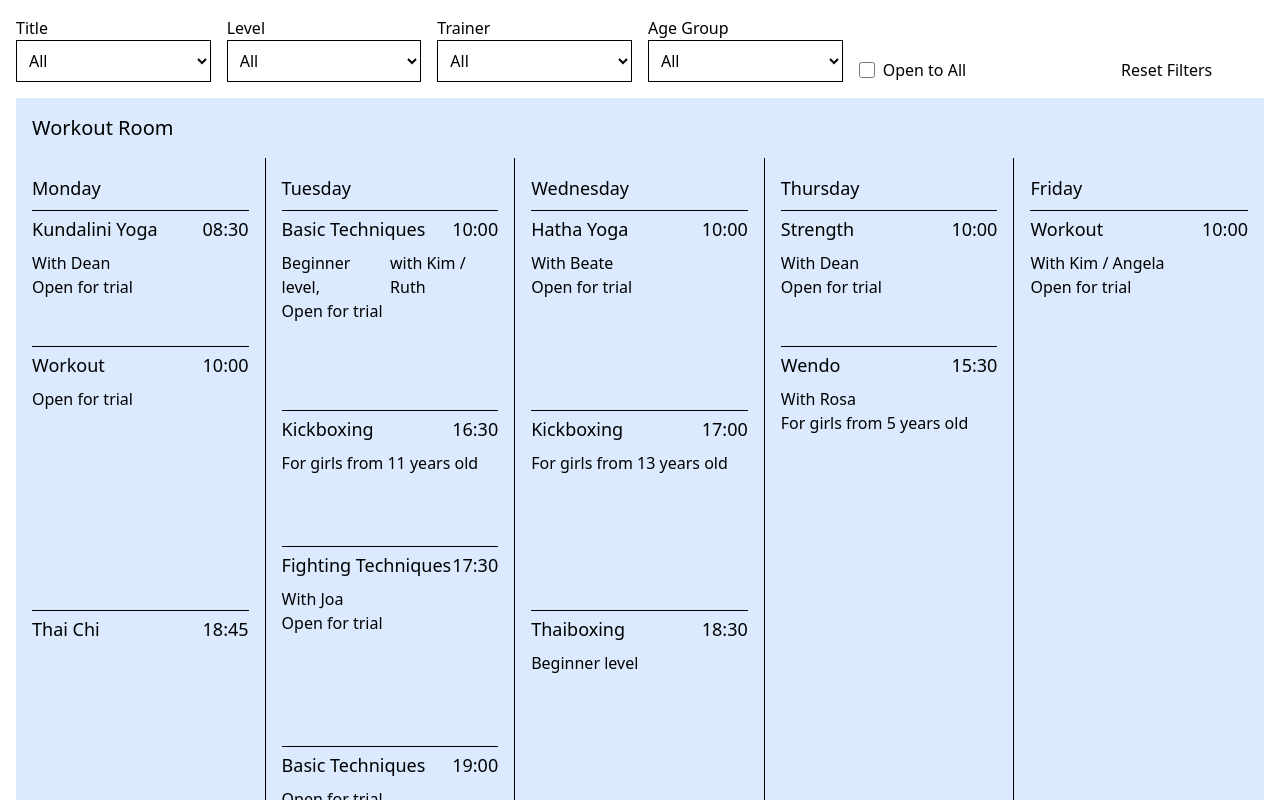
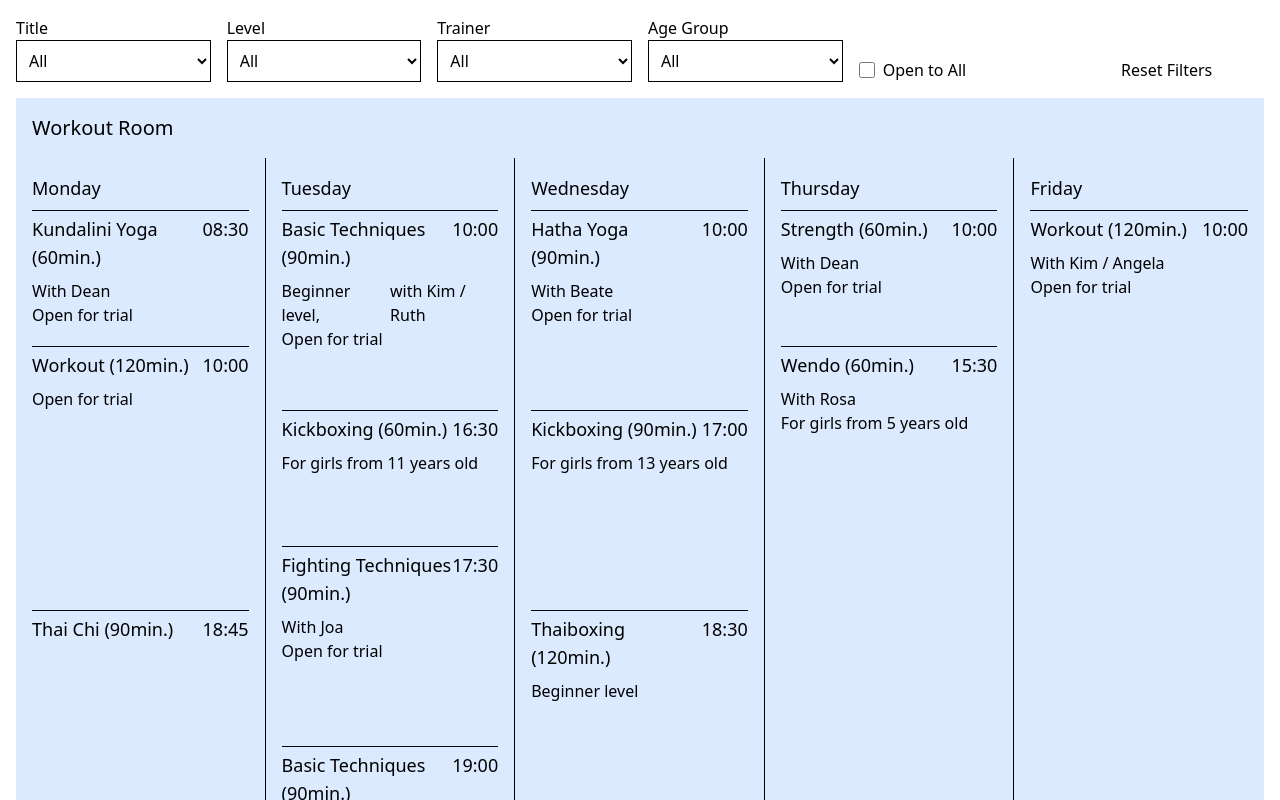
Before and after one commit to ROXBOZ/demo-calendar, a Next.js app: page / in a window 1280 px wide. Shown: the top 800 px of the page. Built offline with nearby package versions, Linux system fonts and the light colour scheme.

Commit message:
Minor fixes

```diff
--- a/src/Components/Calendar/Course.tsx
+++ b/src/Components/Calendar/Course.tsx
@@ -8,7 +8,6 @@ function Course({
 }: {
   course: Course;
   idx: number;
-
   getLevelLabel: (level?: number) => string;
 }) {
   const baseHeight = 8;
@@ -20,7 +19,9 @@ function Course({
       style={{ height: `${heightRem}rem` }}
     >
       <div className="flex justify-between text-lg  items-baseline w-full pb-2">
-        <h3>{course.title}</h3>
+        <h3>
+          {course.title} &#40;{course.duration}min.&#41;
+        </h3>
         <p>{course.startTime}</p>
       </div>
       <div className="flex gap-1">
```
